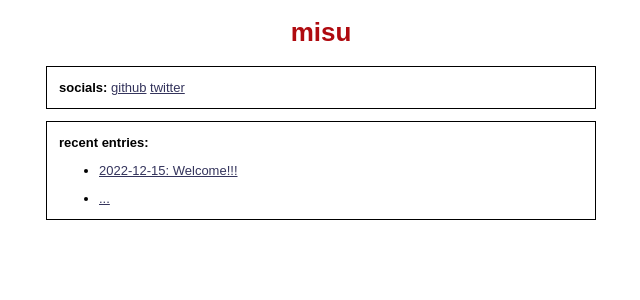
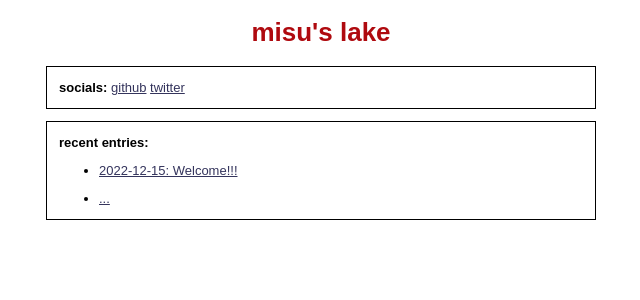
Before and after one commit to lazymisu/lazymisu-blog, a Jekyll site: the page built from index.markdown, in a window 1280 px wide. Shown: the top 300 px of the page, without its empty margins (319-959 px from the left). Built offline with Jekyll 4.4.1, drawn with Linux system fonts in a browser that asks for light colours.

Commit message:
Update title

```diff
--- a/_config.yml
+++ b/_config.yml
@@ -18,7 +18,7 @@
 # You can create any custom variable you would like, and they will be accessible
 # in the templates via {{ site.myvariable }}.
 
-title: misu
+title: misu's lake
 description: >- # this means to ignore newlines until "baseurl:"
   diary & dev blog
 baseurl: "" # the subpath of your site, e.g. /blog
```
